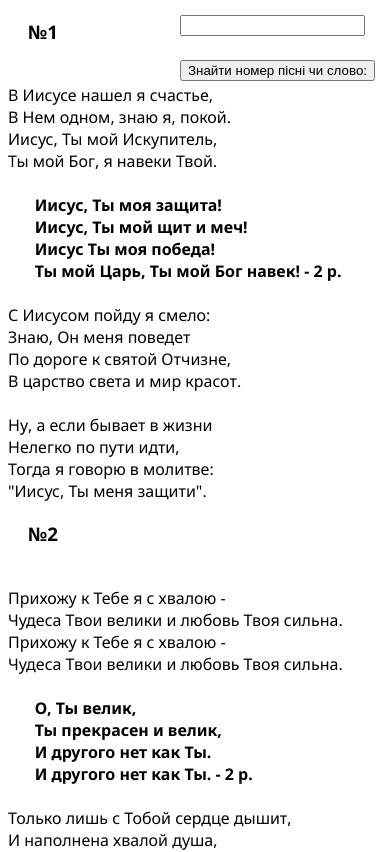
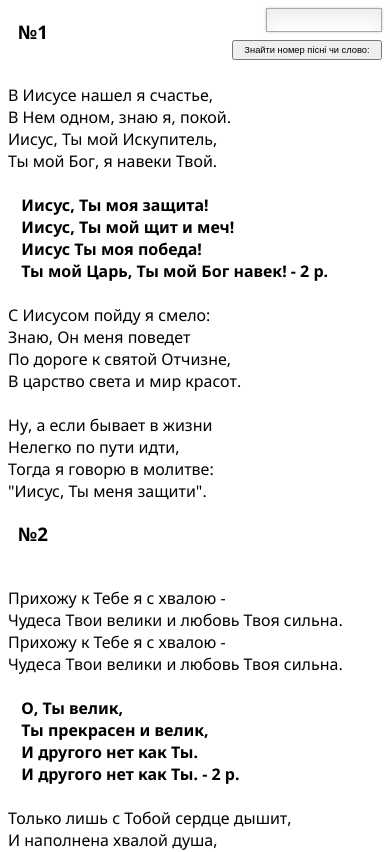
Before and after one commit to kmnasite/kmnasite.github.io, a plain HTML site: page index.html in a window 390 px wide. Shown: the top 852 px of the page. Drawn offline with Linux system fonts and the light colour scheme.

Commit message:
Add phone screen support

```diff
--- a/style.css
+++ b/style.css
@@ -6,9 +6,44 @@
 {text-indent: 20px;}
 #t1
 {position: fixed;
+height: 30px;
+width:220px;
 top: 15px;
-right: 25px;}
+right: 15px;
+ border:1px solid #aaa;
+ box-shadow: 0px 0px 3px #ccc, 0 10px 15px #eee inset;
+}
 #button
+{font: 10pt sans-serif;
+height: 30px;
+width:240px;
+position: fixed;
+top: 60px;
+right: 15px;
+text-align: center;
+}
+
+@media only screen and (max-width: 440px) {
+strong
+{margin-left: 10pt;}
+h3
+{text-indent: 10px;}
+#t1
 {position: fixed;
-top: 60px;
-right: 15px;}
+height: 20px;
+width:110px;
+top: 8px;
+right: 8px;
+ border:1px solid #aaa;
+ box-shadow: 0px 0px 3px #ccc, 0 10px 15px #eee inset;
+}
+#button
+{font: 7pt sans-serif;
+height: 20px;
+width:150px;
+position: fixed;
+top: 40px;
+right: 8px;
+text-align: center;
+}
+}
```
